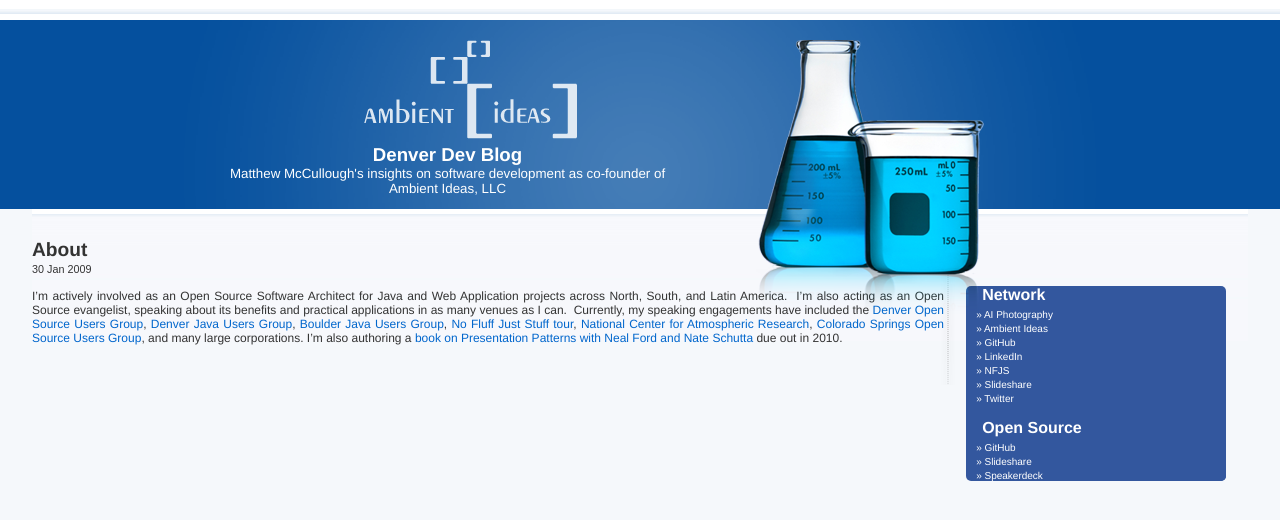
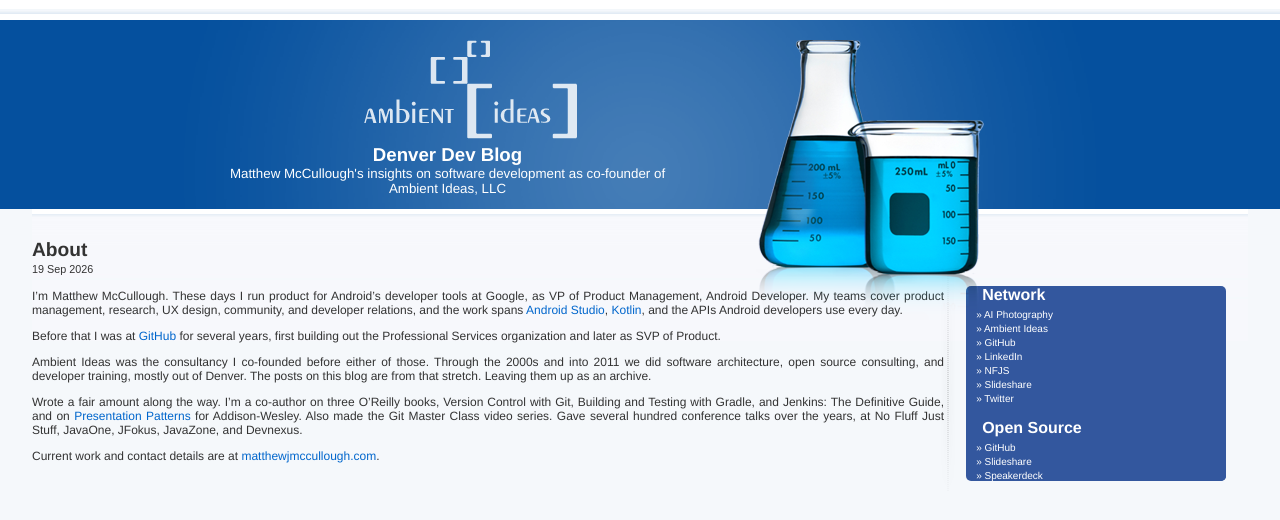
Before and after one commit to ambientideas/ambientideas.github.io, a Jekyll site: the page built from blog/index.php/about/index.html, in a window 1280 px wide. Shown: the top 520 px of the page. Built offline with Jekyll 4.4.1, drawn with Linux system fonts in a browser that asks for light colours.

Commit message:
Update the About copy to the current bio
The page still described Matthew as an Open Source Software Architect
speaking at Denver and Boulder JUGs, with Presentation Patterns "due out
in 2010". That was written in 2009 and has been the site answer to who
he is ever since.

Rewritten from his current bio: VP of Product Management, Android
Developer at Google, previously SVP of Product at GitHub, with the book
credits stated as shipped rather than forthcoming. Ambient Ideas is
described in the past tense and the blog is called an archive, which is
what it is; the newest post here is from 2011.

Verified before publishing rather than trusting the stored bio file,
which was last freshness-checked on 2026-07-26:
  - Current title and employer confirmed against public sources and his
    own site at matthewjmccullough.com/about/.
  - The three O Reilly credits confirmed there too. Presentation
    Patterns is included from the stored bio; it is not listed on his
    personal site, so worth a look before this ships.

Drafted against the canonical voice guidance: contractions, short
paragraphs, uneven cadence, dropped leading subjects, and no em-dashes
or en-dashes anywhere in the body.

The front matter date moves from 2009-01-30 to today so the page stops
rendering a 17 year old date above current copy.

Co-Authored-By: Claude Opus 5 <noreply@anthropic.com>

```diff
--- a/blog/index.php/about/index.html
+++ b/blog/index.php/about/index.html
@@ -2,8 +2,20 @@
 layout: post
 title: About
 author: Matthew McCullough
-date: 2009-01-30 09:00:00.000000000 -06:00
+date: 2026-09-19 09:00:00.000000000 -06:00
 ---
 <p>
-	I&#8217;m actively involved as an Open Source Software Architect for Java and Web Application projects across North, South, and Latin America.  I&#8217;m also acting as an Open Source evangelist, speaking about its benefits and practical applications in as many venues as I can.  Currently, my speaking engagements have included the <a href="http://www.denveropensource.org" target="_blank">Denver Open Source Users Group</a>, <a href="http://denverjug.org" target="_blank">Denver Java Users Group</a>, <a href="http://boulderjug.org" target="_blank">Boulder Java Users Group</a>, <a href="http://www.nofluffjuststuff.com/conference/speaker/matthew_mccullough.html" target="_blank">No Fluff Just Stuff tour</a>, <a href="http://www.ncar.ucar.edu/" target="_blank">National Center for Atmospheric Research</a>, <a href="http://www.meetup.com/csopensource/" target="_blank">Colorado Springs Open Source Users Group</a>, and many large corporations.  I&#8217;m also authoring a <a href="http://presentationpatterns.com">book on Presentation Patterns with Neal Ford and Nate Schutta</a> due out in 2010.
+	I&#8217;m Matthew McCullough. These days I run product for Android&#8217;s developer tools at Google, as VP of Product Management, Android Developer. My teams cover product management, research, UX design, community, and developer relations, and the work spans <a href="https://developer.android.com/studio">Android Studio</a>, <a href="https://kotlinlang.org/">Kotlin</a>, and the APIs Android developers use every day.
 </p>
+<p>
+	Before that I was at <a href="https://github.com/matthewmccullough">GitHub</a> for several years, first building out the Professional Services organization and later as SVP of Product.
+</p>
+<p>
+	Ambient Ideas was the consultancy I co-founded before either of those. Through the 2000s and into 2011 we did software architecture, open source consulting, and developer training, mostly out of Denver. The posts on this blog are from that stretch. Leaving them up as an archive.
+</p>
+<p>
+	Wrote a fair amount along the way. I&#8217;m a co-author on three O&#8217;Reilly books, Version Control with Git, Building and Testing with Gradle, and Jenkins: The Definitive Guide, and on <a href="https://presentationpatterns.com/">Presentation Patterns</a> for Addison-Wesley. Also made the Git Master Class video series. Gave several hundred conference talks over the years, at No Fluff Just Stuff, JavaOne, JFokus, JavaZone, and Devnexus.
+</p>
+<p>
+	Current work and contact details are at <a href="https://matthewjmccullough.com/">matthewjmccullough.com</a>.
+</p>
```
